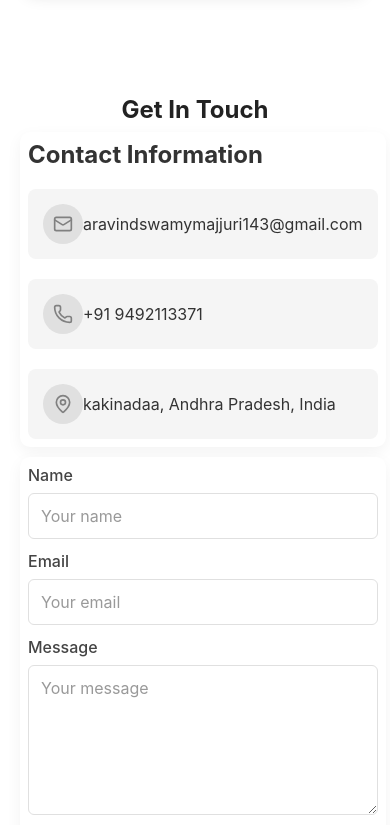
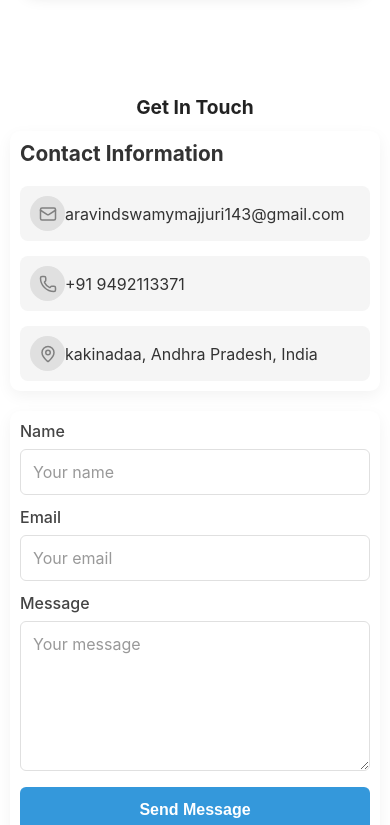
Before and after one commit to Aravindswamymajjuri/portfolio, a React (Create React App) app in the folder frontend/: page / in a window 390 px wide. Shown: the part 5520-6345 px from the top of the page. Built offline with nearby package versions, Linux system fonts and the light colour scheme.

Commit message:
updated pages

```diff
--- a/frontend/src/App.css
+++ b/frontend/src/App.css
@@ -11,7 +11,7 @@
 .dark-mode {
   --primary-color: #4d94ff;
   --secondary-color: #9ca3af;
-  --background-color: #1a1a1a;
+  --background-color: #1a202c;
   --text-color: #ffffff;
   --card-background: #2d2d2d;
   --shadow-color: rgba(0, 0, 0, 0.3);
--- a/frontend/src/components/contact.css
+++ b/frontend/src/components/contact.css
@@ -245,8 +245,8 @@ textarea.light-input {
 }
 
 .dark-mode .contact-info-container {
-  background-color: #1e1e1e;
-  box-shadow: 0 5px 15px rgba(0, 0, 0, 0.2);
+  background-color: #1a202c;
+  box-shadow:  0 5px 15px rgba(255, 255, 255, 0.2);
 }
 
 .dark-mode .contact-info-title {
@@ -264,8 +264,8 @@ textarea.light-input {
 }
 
 .dark-mode .contact-form {
-  background-color: #1e1e1e;
-  box-shadow: 0 5px 15px rgba(0, 0, 0, 0.2);
+  background-color: #1a202c;
+  box-shadow: 0 5px 15px rgba(255, 255, 255, 0.2);
 }
 
 .dark-mode label {
@@ -356,40 +356,73 @@ textarea.dark-input {
 @media (max-width: 768px) {
   .contact-grid {
     grid-template-columns: 1fr;
-    gap: 10px;
+    gap: 20px;
   }
   .contact-title {
-    font-size: 1.3rem;
-    margin-bottom: 20px;
+    font-size: 1.8rem;
+    margin-bottom: 25px;
   }
   .contact-section {
+    padding: 40px 0;
+  }
+  .contact-info-container,
+  .contact-form {
+    padding: 20px;
+  }
+  .form-field {
+    margin-bottom: 18px;
+  }
+  .form-input,
+  .form-textarea {
+    font-size: 16px; /* Prevent zoom on iOS */
+    padding: 12px;
+  }
+  .contact-button {
+    width: 100%;
+    padding: 14px;
+  }
+}
+
+@media (max-width: 600px) {
+  .contact-section {
     padding: 30px 0;
+  }
+  .contact-title {
+    font-size: 1.5rem;
+    margin-bottom: 20px;
   }
   .contact-info-container,
   .contact-form {
     padding: 15px;
   }
   .form-field {
-    margin-bottom: 16px;
+    margin-bottom: 15px;
   }
   .form-input,
   .form-textarea {
     font-size: 15px;
     padding: 10px;
   }
+  .contact-info {
+    gap: 15px;
+  }
+  .contact-item {
+    padding: 12px;
+  }
+  .thank-you-box {
+    width: 90%;
+    padding: 20px;
+  }
 }
 
-@media (max-width: 600px) {
-  .contact-section {
-    padding: 16px 0;
-  }
+@media (max-width: 480px) {
   .contact-title {
-    font-size: 1.1rem;
-    margin-bottom: 12px;
+    font-size: 1.3rem;
+    margin-bottom: 15px;
   }
   .contact-info-container,
   .contact-form {
-    padding: 8px;
+    padding: 12px;
   }
   .form-field {
     margin-bottom: 12px;
@@ -399,16 +432,30 @@ textarea.dark-input {
     font-size: 14px;
     padding: 8px;
   }
-  .thank-you-box {
-    width: 95%;
-    padding: 16px;
+  .contact-button {
+    font-size: 16px;
+  }
+  .contact-info-title {
+    font-size: 1.3rem;
+  }
+  .contact-item {
+    gap: 12px;
+    padding: 10px;
+  }
+  .contact-icon {
+    width: 35px;
+    height: 35px;
+  }
+  .icon {
+    width: 18px;
+    height: 18px;
   }
 }
 
 @media (max-width: 400px) {
   .contact-title {
-    font-size: 1.5rem;
-    margin-bottom: 8px;
+    font-size: 1.2rem;
+    margin-bottom: 12px;
   }
   .form-input,
   .form-textarea {
@@ -416,8 +463,15 @@ textarea.dark-input {
     padding: 6px;
   }
   .thank-you-box {
-    width: 100%;
-    padding: 8px;
+    width: 95%;
+    padding: 15px;
+  }
+  .contact-info-container,
+  .contact-form {
+    padding: 10px;
+  }
+  .container {
+    padding: 0 10px;
   }
 }
 
@@ -432,3 +486,50 @@ textarea.dark-input {
       padding-top: 100px;
     }
   }
+  @media (max-width: 321px) {
+  .contact-title {
+    font-size: 1.1rem;
+    margin-bottom: 10px;
+  }
+  .form-input,
+  .form-textarea {
+    font-size: 12px;
+    padding: 5px;
+  }
+  .thank-you-box {
+    width: 98%;
+    padding: 12px;
+  }
+  .contact-info-container,
+  .contact-form {
+    padding: 8px;
+  }
+  .container {
+    padding: 0 8px;
+  }
+  .contact-info-title {
+    font-size: 1.2rem;
+  }
+  .contact-item {
+    padding: 8px;
+    gap: 10px;
+    flex-direction: column;
+    text-align: center;
+  }
+  .contact-icon {
+    width: 30px;
+    height: 30px;
+  }
+  .icon {
+    width: 16px;
+    height: 16px;
+  }
+  .contact-button {
+    padding: 10px;
+    font-size: 14px;
+  }
+  .contact-link span {
+    font-size: 12px;
+    word-break: break-word;
+  }
+}
--- a/frontend/src/components/education.css
+++ b/frontend/src/components/education.css
@@ -54,8 +54,9 @@
   }
 
   .dark-mode .education-card {
-    background-color: #2d3748; /* Dark card background */
+    background-color: #1a202c; /* Dark card background */
     color: #ffffff; /* Light text */
+    box-shadow: 0 5px 15px rgba(255, 255, 255, 0.2);
   }
 
   /* Icon Styles */
```
Also changed, not shown: frontend/src/components/experience.js (added, +63 -0 lines).
